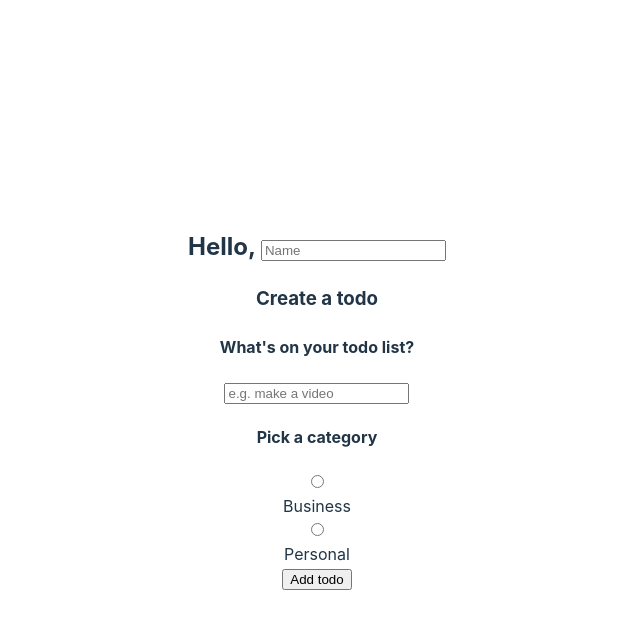
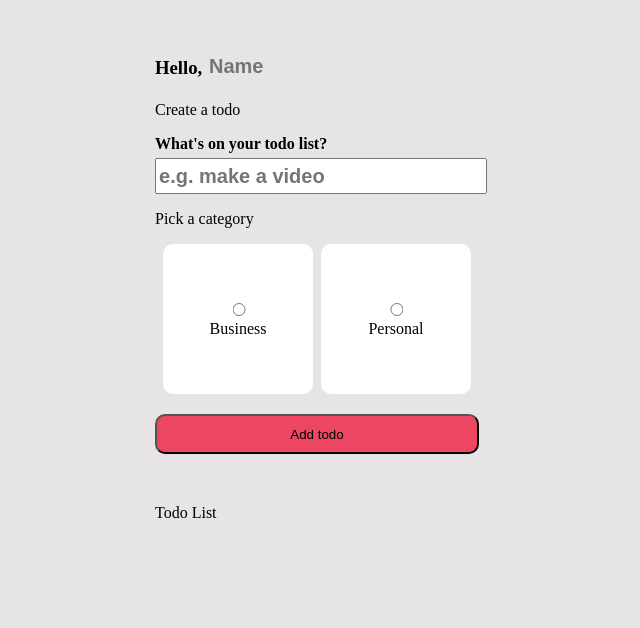
Before and after one commit to kristiantud/vue-js-todo-app, a Vue app: page / in a window 1280 px wide. Shown: the top 628 px of the page, without its empty margins (323-963 px from the left). Built offline with nearby package versions, Linux system fonts and the light colour scheme.

Commit message:
early styling

```diff
--- a/src/App.vue
+++ b/src/App.vue
@@ -52,21 +52,23 @@
 <template>
   <main class="app">
     <section class="greeting">
-      <h2 class="title">
-        Hello, <input type="text" placeholder="Name" v-model="name">
-      </h2>
+      <h3 class="title">
+        Hello, <input class="input-text name" type="text" placeholder="Name" v-model="name">
+      </h3>
     </section>
 
     <section class="create-todo">
-      <h3>Create a todo</h3>
+      <p>Create a todo</p>
       <form @submit.prevent="addTodo">
-        <h4>What's on your todo list?</h4>
-        <input type="text" placeholder="e.g. make a video" v-model="input_content">
+        <h4 style="margin: 0; margin-bottom: 5px;">What's on your todo list?</h4>
+        <input class="input-text task" type="text" placeholder="e.g. make a video" v-model="input_content">
 
 
-        <h4>Pick a category</h4>
+        <p>Pick a category</p>
         <div class="options">
+
           <label for="">
+            <div class="label-contents">
             <input
               type="radio"
               name="category"
@@ -74,37 +76,36 @@
               v-model="input_category" />
               <span class="bubble business"></span>
               <div>Business</div>
+          </div>
           </label>
 
           <label for="">
-            <input
+            <div class="label-contents">
+              <input
               type="radio"
               name="category"
               value="personal"
               v-model="input_category" />
               <span class="bubble personal"></span>
               <div>Personal</div>
+            </div>
           </label>
         </div>
 
-      <input type="submit" value="Add todo">
-
-
+      <input class="input-submit" type="submit" value="Add todo">
       </form>
-
-
-
     </section>
 
     <section class="todo-list">
-      <div v-for="todo in todos_asc" :class="`todo-item ${todo.done && 'done'}`">
+      <span>Todo List</span>
+      <div v-for="todo in todos_asc" :class="`todo-item ${todo.done}`">
         <label>
           <input type="checkbox" v-model="todo.done"> <!-- links the checkbox to the corresponding todo.done value -->
           <span :class="`bubble ${todo.category}`"></span>
         </label>
 
         <div class="todo-content">
-          <input type="text" v-model="todo.content">
+          <input class="input-text" type="text" v-model="todo.content">
         </div>
 
         <div class="actions">
--- a/src/style.css
+++ b/src/style.css
@@ -1,43 +1,11 @@
-:root {
-  font-family: Inter, system-ui, Avenir, Helvetica, Arial, sans-serif;
-  line-height: 1.5;
-  font-weight: 400;
-
-  color-scheme: light dark;
-  color: rgba(255, 255, 255, 0.87);
-  background-color: #242424;
-
-  font-synthesis: none;
-  text-rendering: optimizeLegibility;
-  -webkit-font-smoothing: antialiased;
-  -moz-osx-font-smoothing: grayscale;
-  -webkit-text-size-adjust: 100%;
-}
-
-a {
-  font-weight: 500;
-  color: #646cff;
-  text-decoration: inherit;
-}
-a:hover {
-  color: #535bf2;
-}
-
-a {
-  font-weight: 500;
-  color: #646cff;
-  text-decoration: inherit;
-}
-a:hover {
-  color: #535bf2;
-}
 
 body {
   margin: 0;
   display: flex;
-  place-items: center;
+  /* place-items: center; */
   min-width: 320px;
   min-height: 100vh;
+  background-color: rgb(230, 228, 228);
 }
 
 h1 {
@@ -45,24 +13,6 @@ h1 {
   line-height: 1.1;
 }
 
-button {
-  border-radius: 8px;
-  border: 1px solid transparent;
-  padding: 0.6em 1.2em;
-  font-size: 1em;
-  font-weight: 500;
-  font-family: inherit;
-  background-color: #1a1a1a;
-  cursor: pointer;
-  transition: border-color 0.25s;
-}
-button:hover {
-  border-color: #646cff;
-}
-button:focus,
-button:focus-visible {
-  outline: 4px auto -webkit-focus-ring-color;
-}
 
 .card {
   padding: 2em;
@@ -72,18 +22,68 @@ button:focus-visible {
   max-width: 1280px;
   margin: 0 auto;
   padding: 2rem;
-  text-align: center;
+  /* text-align: center; */
 }
 
-@media (prefers-color-scheme: light) {
-  :root {
-    color: #213547;
-    background-color: #ffffff;
-  }
-  a:hover {
-    color: #747bff;
-  }
-  button {
-    background-color: #f9f9f9;
-  }
+.input-text{
+  font-weight: bold;
+  font-size: 20px;
+  height: 30px;
+
+
 }
+
+.input-text.task{
+  width: 100%;
+}
+
+.input-text.name{
+  background-color: rgb(230, 228, 228);
+  border-style: hidden;
+}
+
+.options {
+  display: flex;
+  justify-content: space-evenly;
+  margin-bottom: 20px;
+}
+
+.options label {
+  background-color: rgb(255, 255, 255);
+  height: 150px;
+  width: 150px;
+  border-radius: 10px;
+  position: relative;
+
+}
+
+.label-contents {
+  text-align: center;
+  position: absolute;
+  top: 50%;
+  left: 50%;
+  transform: translate(-50%, -50%);
+}
+
+.create-todo{
+  margin-bottom: 50px;
+}
+
+.todo-item{
+  display: flex;
+  justify-content: space-between;
+  background-color: gray;
+  margin-bottom: 10px;
+  border-radius: 5px;
+}
+
+.input-submit{
+  width: 100%;
+  height: 40px;
+  border-radius: 10px;
+  background-color: rgb(236, 70, 98);
+}
+
+button {
+
+}
```
